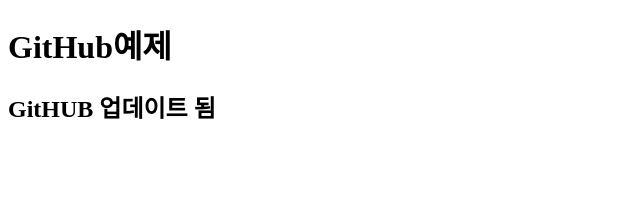
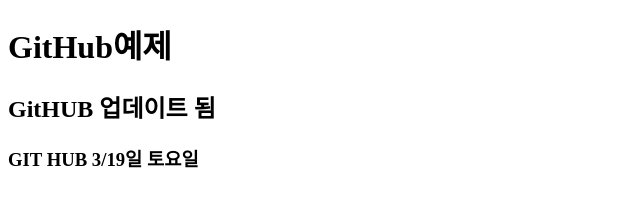
Before and after one commit to leeseongdooo/practice-GitHub, a plain HTML site: page index.html in a window 1280 px wide. Shown: the whole page, without its empty margins (0-640 px from the left). Drawn offline with Linux system fonts and the light colour scheme.

Commit message:
third change

```diff
--- a/index.html
+++ b/index.html
@@ -10,5 +10,6 @@
 <body>
     <h1>GitHub예제</h1>
     <h2>GitHUB 업데이트 됨</h2>
+    <h3>GIT HUB 3/19일 토요일</h3>
 </body>
 </html>
```
